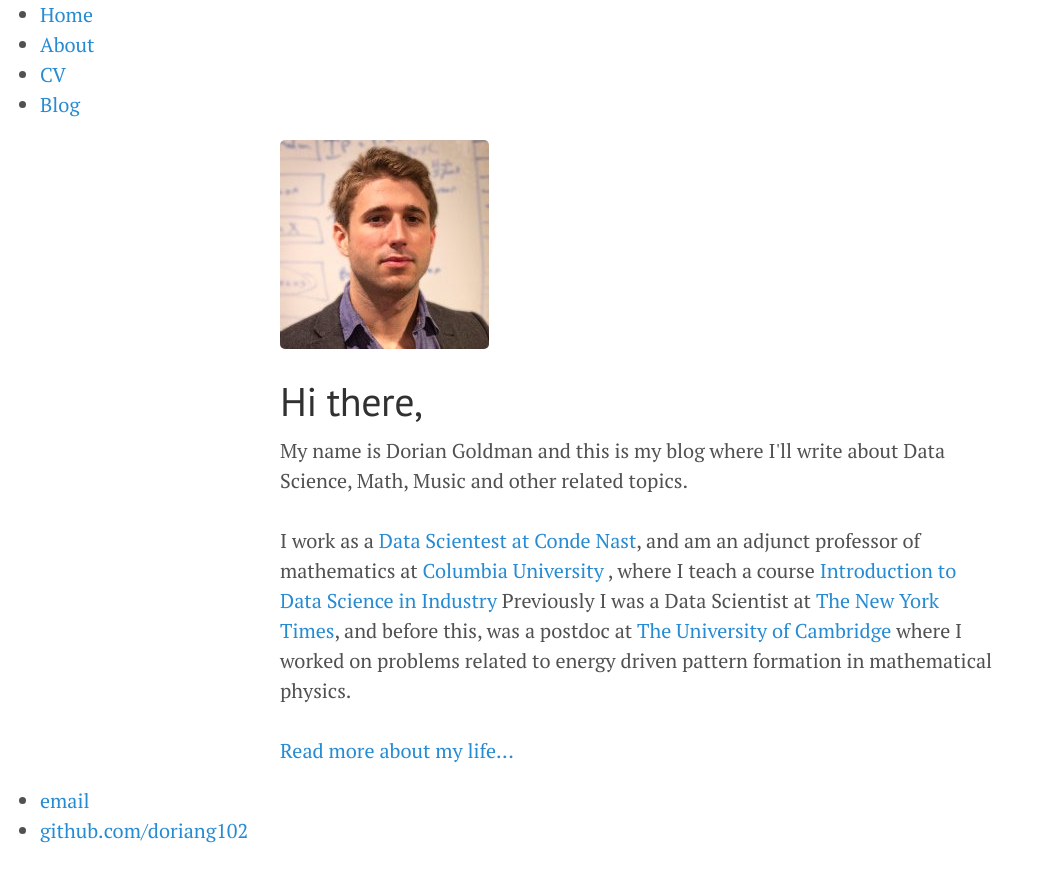
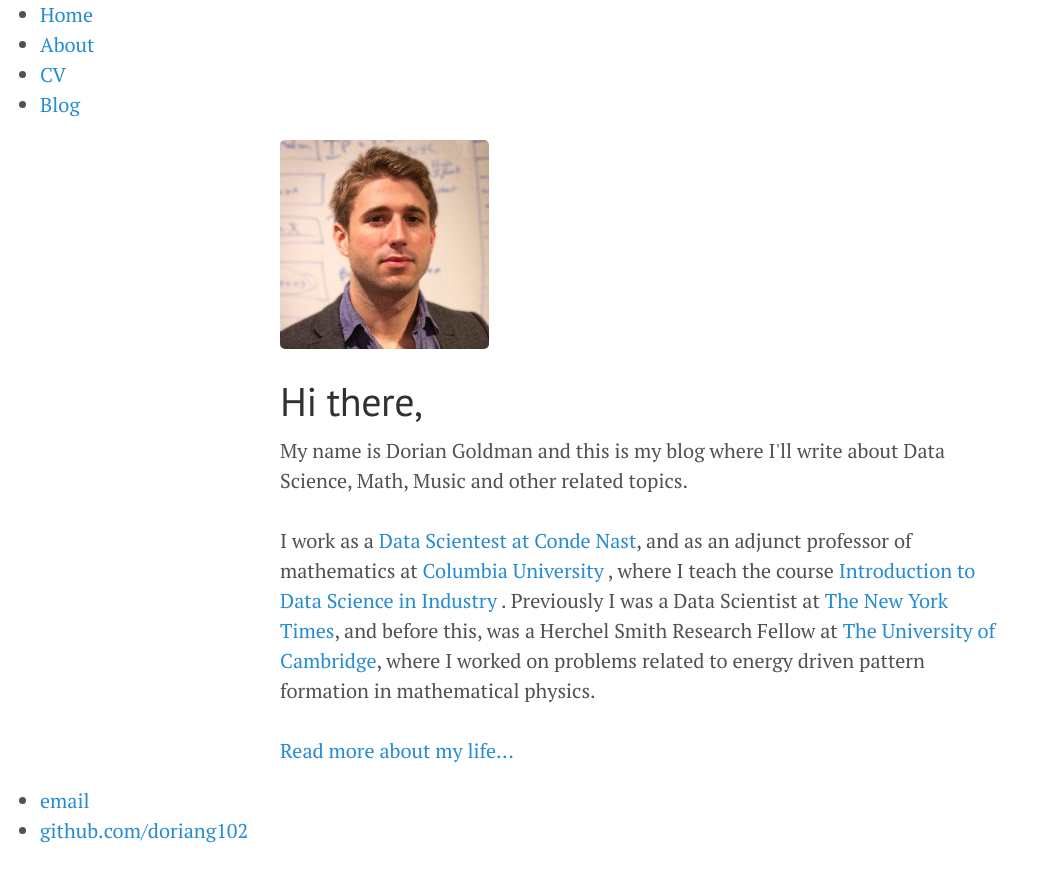
Before and after one commit to doriang102/doriang102.github.io, a Jekyll site: the page built from index.html, in a window 1280 px wide. Shown: the top 882 px of the page, without its empty margins (0-1041 px from the left). Built offline with Jekyll 4.4.1, drawn with Linux system fonts in a browser that asks for light colours.

Commit message:
Update index.html

```diff
--- a/index.html
+++ b/index.html
@@ -6,11 +6,11 @@
 	<img src = '/img/dorian2.jpg'>
 	<h1>Hi there, </h1>My name is Dorian Goldman and this is my blog where I'll write about Data Science, Math, Music and other related topics.<br><br>
 
-	I work as a <a href="https://www.linkedin.com/in/dorian-goldman-6688a53b/">Data Scientest at Conde Nast</a>, and am an adjunct professor of mathematics
-	at <a href="http://www.columbia.edu">Columbia University </a>, where I teach a course <a href="https://github.com/Columbia-Intro-Data-Science/APMAE4990-">Introduction to Data Science in Industry </a>
+	I work as a <a href="https://www.condenast.com">Data Scientest at Conde Nast</a>, and as an adjunct professor of mathematics
+	at <a href="http://www.columbia.edu">Columbia University </a>, where I teach the course <a href="https://github.com/Columbia-Intro-Data-Science/APMAE4990-">Introduction to Data Science in Industry </a>.
 
 
-	Previously I was a Data Scientist at <a href="http://www.nytimes.com">The New York Times</a>, and before this, was a postdoc at <a href="https://www.dpmms.cam.ac.uk/~dg443/">The University of Cambridge</a> where I worked on problems
+	Previously I was a Data Scientist at <a href="http://www.nytimes.com">The New York Times</a>, and before this, was a Herchel Smith Research Fellow at  <a href="https://www.dpmms.cam.ac.uk/~dg443/">The University of Cambridge</a>, where I worked on problems
 	related to energy driven pattern formation in mathematical physics.
 	<br><br>
 	<p><a href="/about">Read more about my life...</a></p>
```
